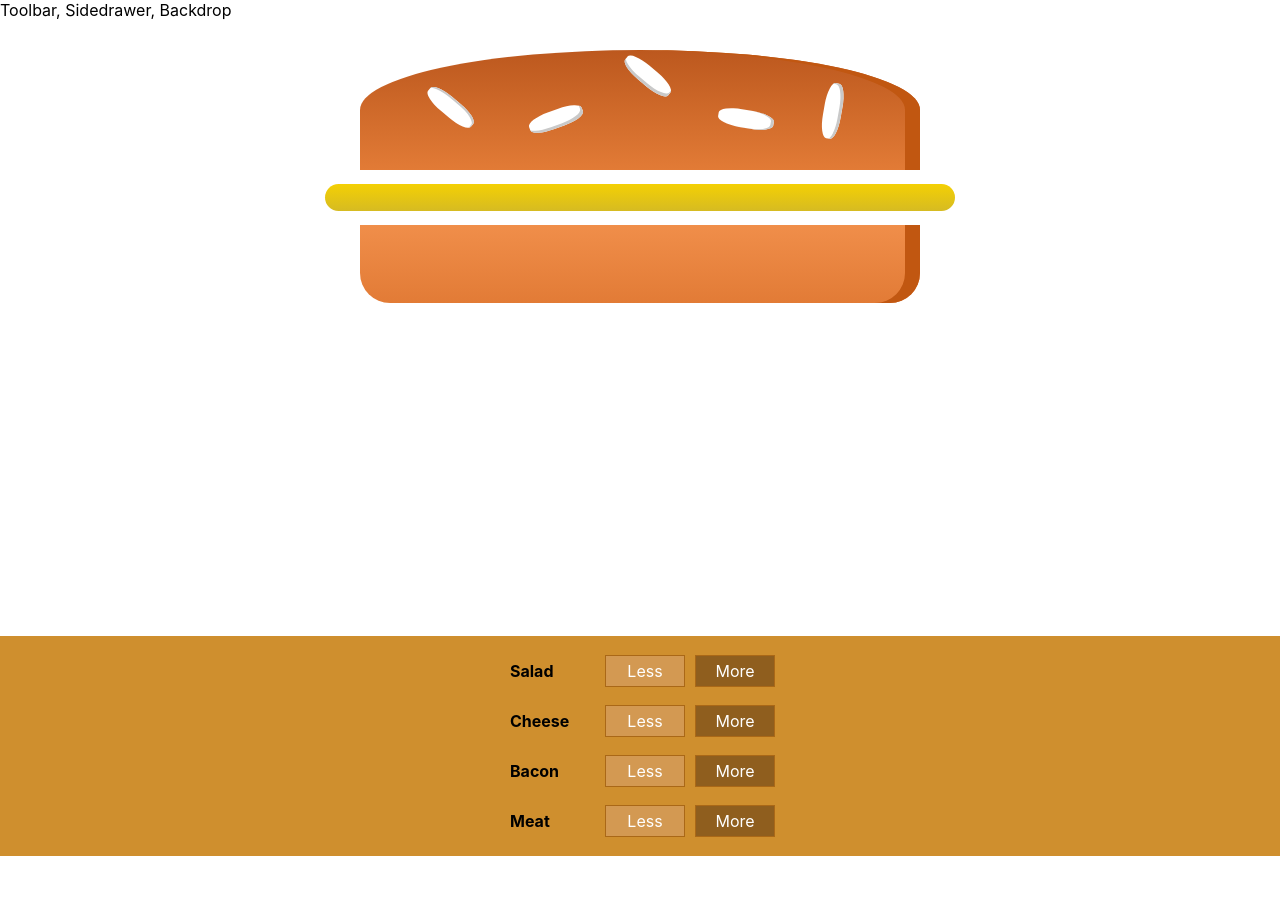
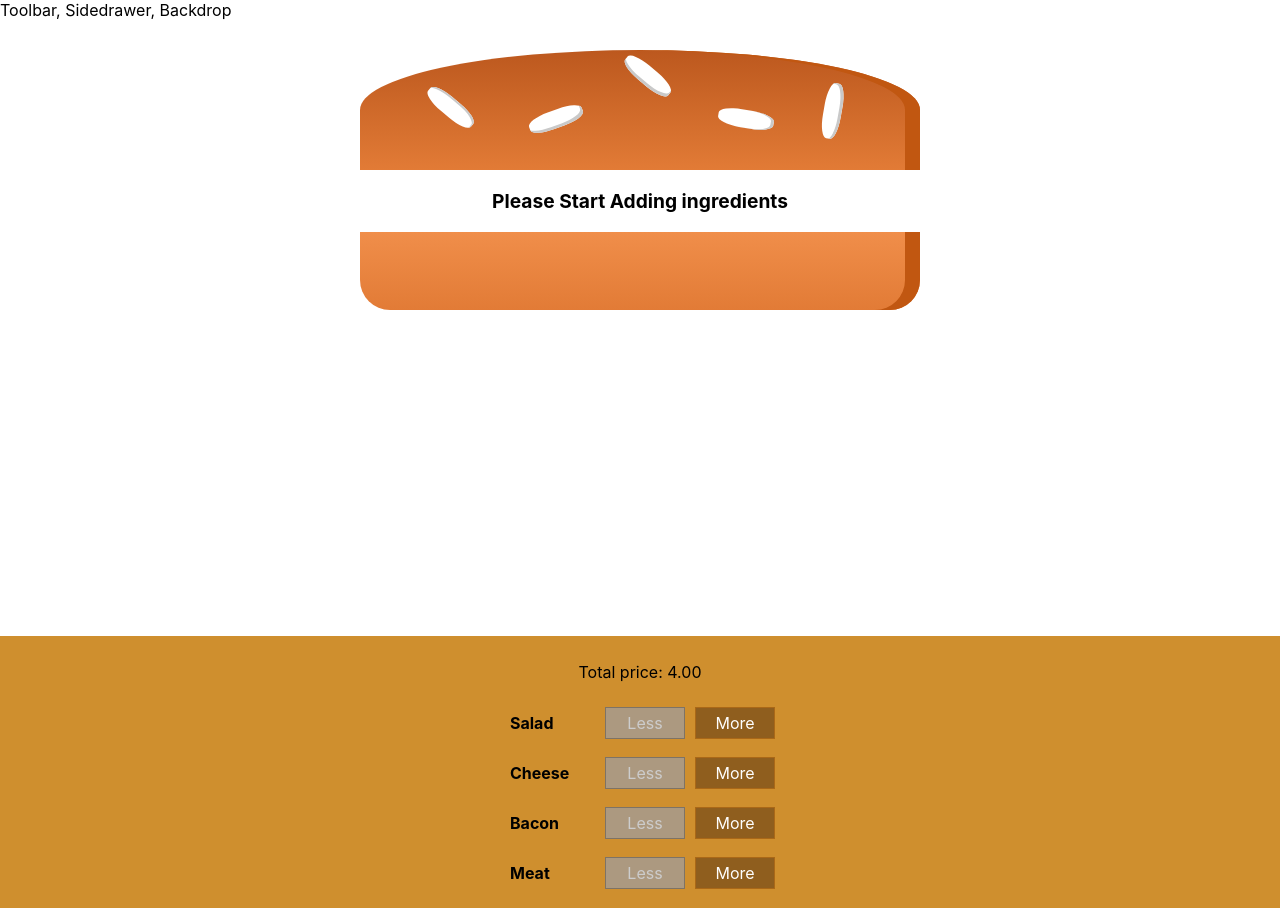
Before and after one commit to eduardtsatourov/burger, a React (Create React App) app: page / in a window 1280 px wide. Before the commit the page ends 856 px from the top, so only its background shows below. Built offline with nearby package versions, Linux system fonts and the light colour scheme.

Commit message:
made sure less button is disabled when there are 0 ingredients for that component

```diff
--- a/src/components/Burger/BuildControls/BuildControl/BuildControl.js
+++ b/src/components/Burger/BuildControls/BuildControl/BuildControl.js
@@ -1,15 +1,20 @@
-import React from 'react';
-import classes from './BuildControl.module.css';
+import React from "react";
+import classes from "./BuildControl.module.css";
 
 export default function BuildControl(props) {
   return (
     <div className={classes.BuildControl}>
       <div className={classes.Label}>{props.label}</div>
-      <button onClick={props.removed}
-      className={classes.Less}
-      >Less</button>
-      <button onClick={props.added}
-      className={classes.More}>More</button>
+      <button
+        disabled={props.ings[props.type] <= 0}
+        onClick={props.removed}
+        className={classes.Less}
+      >
+        Less
+      </button>
+      <button onClick={props.added} className={classes.More}>
+        More
+      </button>
     </div>
-  )
+  );
 }
--- a/src/components/Burger/BuildControls/BuildControls.js
+++ b/src/components/Burger/BuildControls/BuildControls.js
@@ -12,13 +12,15 @@ const controls = [
 const BuildControls = (props) => {
   return (
     <div className={classes.BuildControls}>
+      <p>Total price: {props.price.toFixed(2)}</p>
       {controls.map((control) => {
         return <BuildControl
           label={control.label}
           type={control.type}
           key={control.label}
           added={() => props.ingredientAdded(control.type)}
-          removed={() => props.ingredientRemoved(control.type)}/>
+          removed={() => props.ingredientRemoved(control.type)}
+          ings={props.ings}/>
         })}
     </div>
   )
--- a/src/containers/BurgerBuilder/BurgerBuilder.js
+++ b/src/containers/BurgerBuilder/BurgerBuilder.js
@@ -15,7 +15,7 @@ class BurgerBuilder extends Component {
     ingredients: {
       salad: 0,
       bacon: 0,
-      cheese: 1,
+      cheese: 0,
       meat: 0
     },
     totalPrice: 4
@@ -23,9 +23,7 @@ class BurgerBuilder extends Component {
 
   addIngredientHandler = (type) => {
     const oldCount = this.state.ingredients[type];
-    console.log(oldCount)
     const updatedCount = oldCount + 1;
-    console.log(updatedCount)
     const oldPrice = this.state.totalPrice;
     const newPrice = (oldPrice + INGREDIENT_PRICES[type])
     const updatedIngredients = {
@@ -41,7 +39,7 @@ class BurgerBuilder extends Component {
 
   removeIngredientHandler = (type) => {
     const oldCount = this.state.ingredients[type];
-    if(oldCount === 0 ) return;
+    if(oldCount <= 0 ) return;
     const updatedCount = oldCount - 1;
     const oldPrice = this.state.totalPrice;
     const newPrice = (oldPrice - INGREDIENT_PRICES[type])
@@ -61,8 +59,10 @@ class BurgerBuilder extends Component {
       <Aux>
         <Burger ingredients={this.state.ingredients}/>
         <BuildControls
+          price={this.state.totalPrice}
           ingredientAdded={this.addIngredientHandler}
-          ingredientRemoved={this.removeIngredientHandler}/>
+          ingredientRemoved={this.removeIngredientHandler}
+          ings={this.state.ingredients}/>
       </Aux>
     );
   }
```
